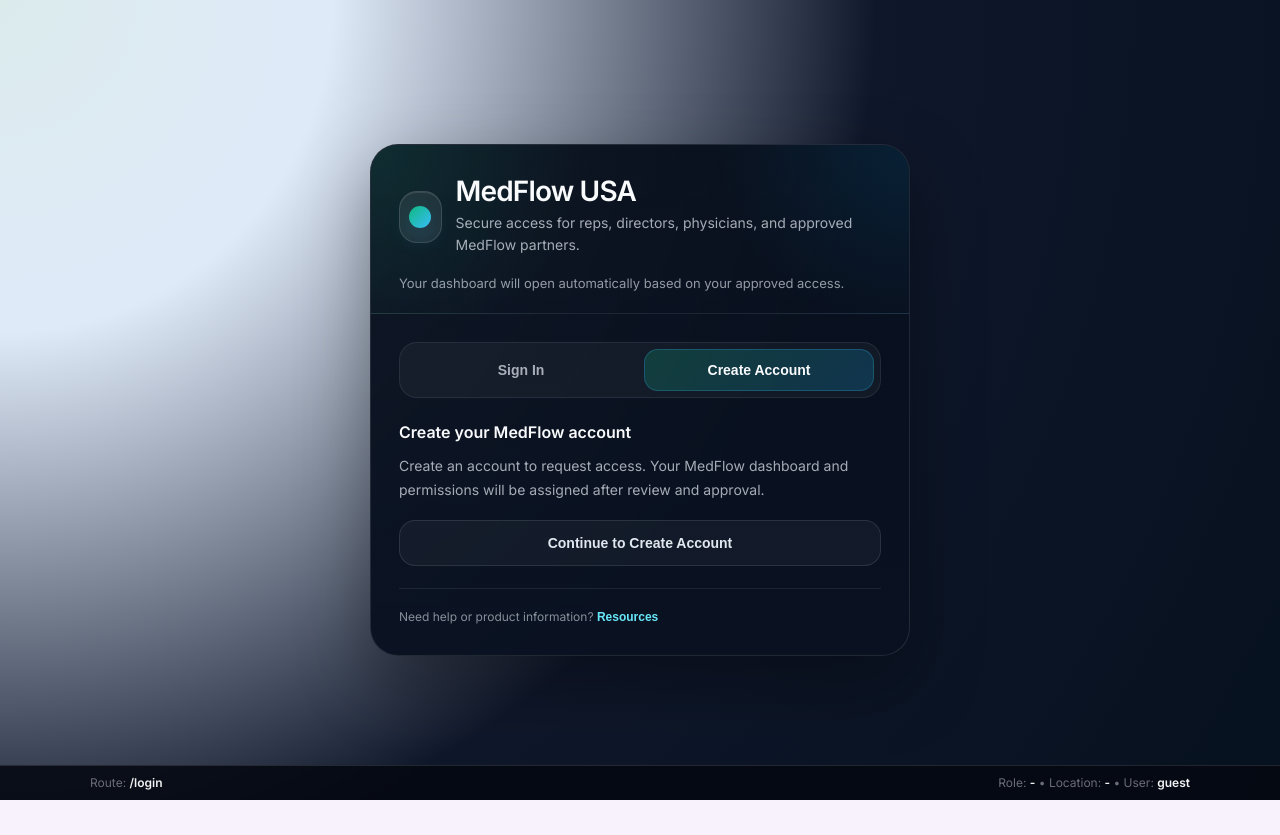
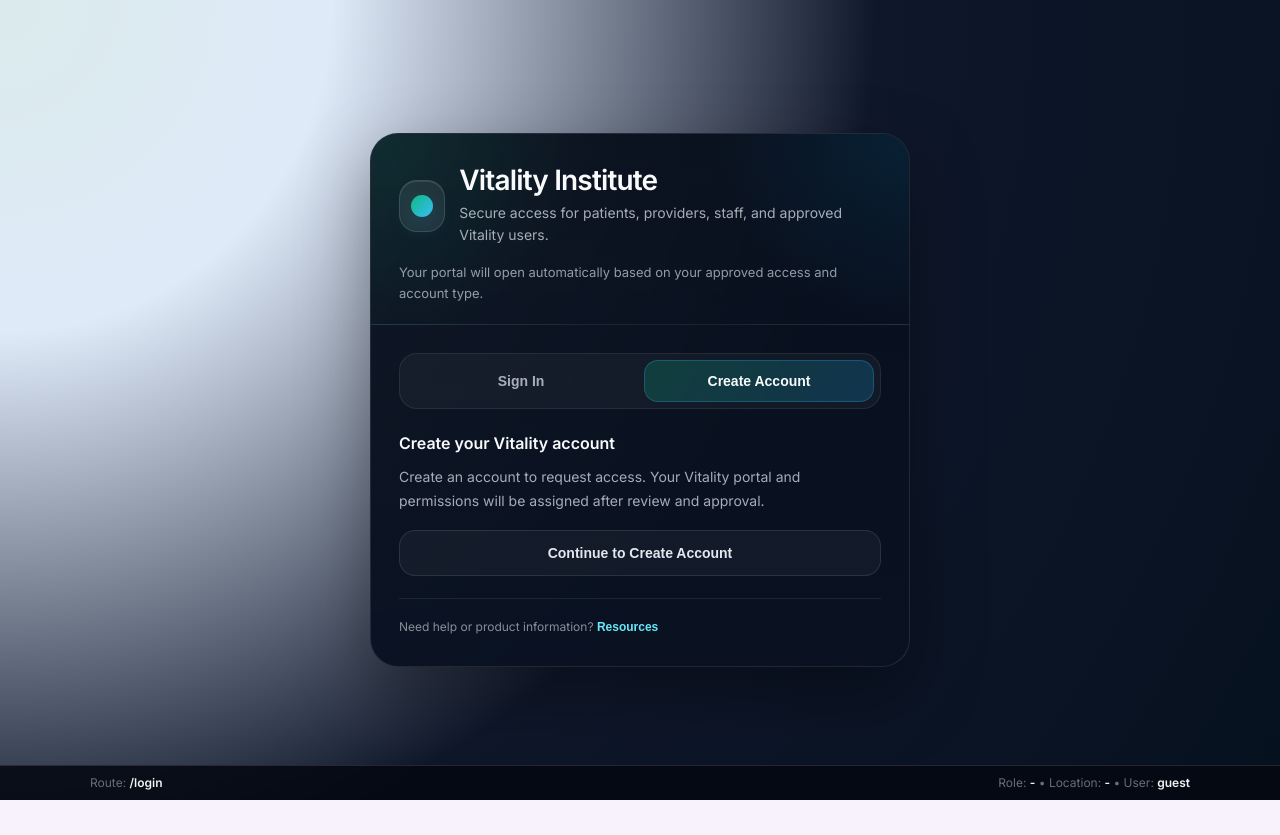
Before and after one commit to MedFlowUSA/vitality-institute-app, a React (Vite) app: page /login in a window 1280 px wide. Both pictures are taken after typing "Sample", "Sample123" into the empty fields and a click on the button "Create Account". Built offline with nearby package versions, Linux system fonts and the light colour scheme; no server answers.

Commit message:
Replace MedFlow branding on login page

```diff
--- a/src/pages/Login.tsx
+++ b/src/pages/Login.tsx
@@ -143,16 +143,16 @@ export default function Login() {
                     letterSpacing: "-0.03em",
                   }}
                 >
-                  MedFlow USA
+                  Vitality Institute
                 </div>
                 <div style={{ marginTop: 6, fontSize: 14, color: "rgba(226,232,240,0.72)", lineHeight: 1.6 }}>
-                  Secure access for reps, directors, physicians, and approved MedFlow partners.
+                  Secure access for patients, providers, staff, and approved Vitality users.
                 </div>
               </div>
             </div>
 
             <div style={{ marginTop: 16, fontSize: 13, color: "rgba(226,232,240,0.64)", lineHeight: 1.6 }}>
-              Your dashboard will open automatically based on your approved access.
+              Your portal will open automatically based on your approved access and account type.
             </div>
           </div>
 
@@ -184,7 +184,7 @@ export default function Login() {
                 <StatusPanel
                   tone="warning"
                   title="Access pending approval"
-                  body="Your account is signed in, but your MedFlow access is still pending review. Your dashboard will open automatically once approval is complete."
+                  body="Your account is signed in, but your Vitality access is still pending review. Your portal will open automatically once approval is complete."
                   email={user.email ?? undefined}
                   badge="Pending"
                   secondaryAction={{
@@ -196,7 +196,7 @@ export default function Login() {
                 <StatusPanel
                   tone="danger"
                   title="Access inactive"
-                  body="Your account is signed in, but access is currently inactive. Contact the MedFlow team if you believe this is incorrect."
+                  body="Your account is signed in, but access is currently inactive. Contact the Vitality team if you believe this is incorrect."
                   email={user.email ?? undefined}
                   badge="Inactive"
                   secondaryAction={{
@@ -208,7 +208,7 @@ export default function Login() {
                 <StatusPanel
                   tone="danger"
                   title="Restricted access"
-                  body={roleError || "This account does not currently have approved MedFlow access."}
+                  body={roleError || "This account does not currently have approved Vitality access."}
                   email={user.email ?? undefined}
                   badge="Restricted"
                   secondaryAction={{
@@ -295,7 +295,7 @@ export default function Login() {
                       }}
                     >
                       <div style={{ fontSize: 12, color: "rgba(226,232,240,0.58)" }}>
-                        Secure sign-in for all approved MedFlow users.
+                        Secure sign-in for approved Vitality users.
                       </div>
 
                       <button type="button" onClick={onResetPassword} disabled={resetting} style={linkButtonStyle}>
@@ -318,7 +318,7 @@ export default function Login() {
                   </form>
                 ) : (
                   <div>
-                    <div style={{ fontSize: 16, fontWeight: 800, color: "#F8FAFC" }}>Create your MedFlow account</div>
+                    <div style={{ fontSize: 16, fontWeight: 800, color: "#F8FAFC" }}>Create your Vitality account</div>
 
                     <div
                       style={{
@@ -328,7 +328,7 @@ export default function Login() {
                         lineHeight: 1.7,
                       }}
                     >
-                      Create an account to request access. Your MedFlow dashboard and permissions will be assigned after review and approval.
+                      Create an account to request access. Your Vitality portal and permissions will be assigned after review and approval.
                     </div>
 
                     <button
```
